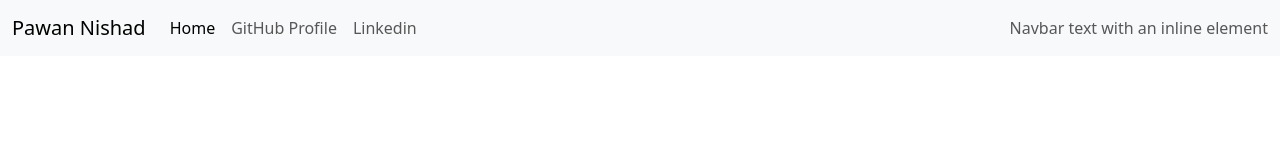
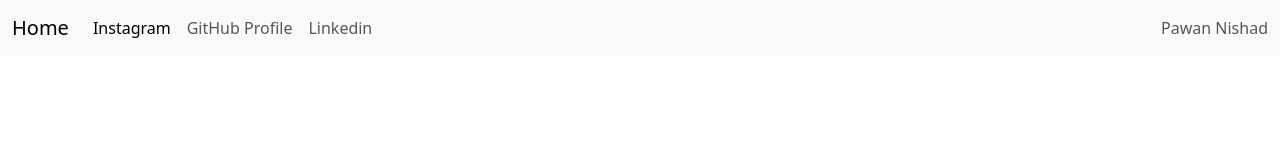
Before and after one commit to yadav-lucky/portfolio, a plain HTML site: page pawan/pawnNishad.html in a window 1280 px wide. Drawn offline with nearby package versions, Linux system fonts and the light colour scheme.

Commit message:
add a folder with a html page

```diff
--- a/pawan/pawnNishad.html
+++ b/pawan/pawnNishad.html
@@ -10,14 +10,14 @@
 <body>
     <nav class="navbar navbar-expand-lg bg-body-tertiary">
         <div class="container-fluid">
-          <a class="navbar-brand" href="#">Pawan Nishad</a>
+          <a class="navbar-brand" href="#">Home</a>
           <button class="navbar-toggler" type="button" data-bs-toggle="collapse" data-bs-target="#navbarText" aria-controls="navbarText" aria-expanded="false" aria-label="Toggle navigation">
             <span class="navbar-toggler-icon"></span>
           </button>
           <div class="collapse navbar-collapse" id="navbarText">
             <ul class="navbar-nav me-auto mb-2 mb-lg-0">
               <li class="nav-item">
-                <a class="nav-link active" aria-current="page" href="#">Home</a>
+                <a class="nav-link active" aria-current="page" href="#">Instagram</a>
               </li>
               <li class="nav-item">
                 <a class="nav-link" href="https://github.com/anshpn8">GitHub Profile</a>
@@ -27,7 +27,7 @@
               </li>
             </ul>
             <span class="navbar-text">
-              Navbar text with an inline element
+              Pawan Nishad
             </span>
           </div>
         </div>
```
